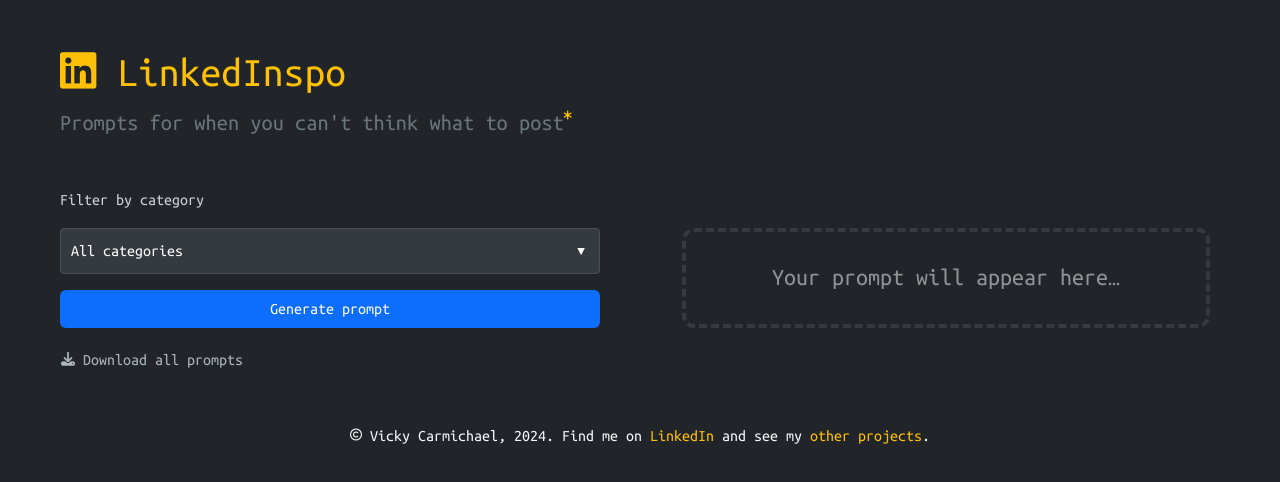
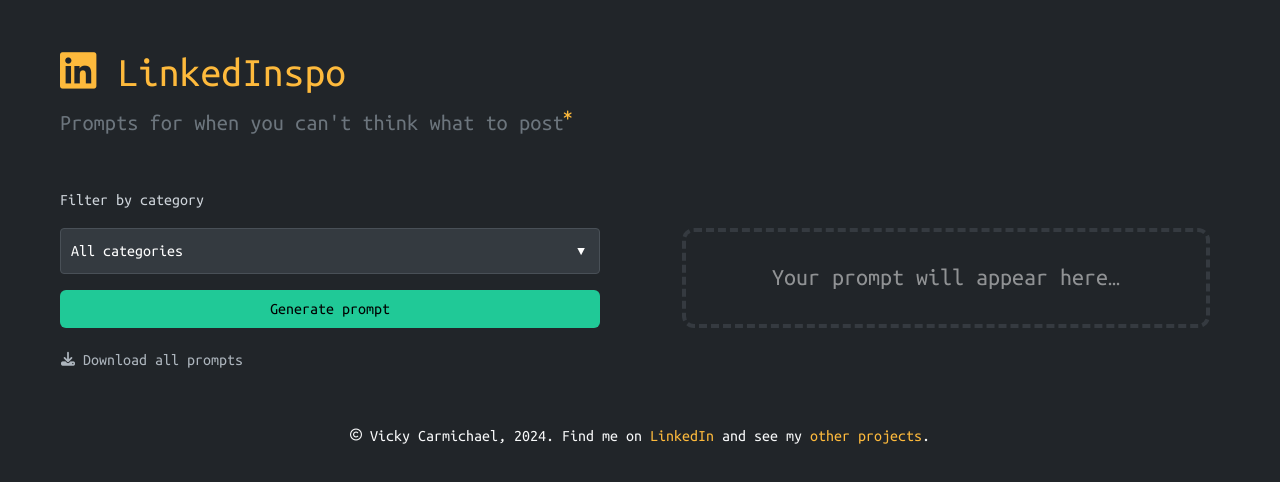
Before and after one commit to quovixi/linkedinspo, a plain HTML site: page index.html in a window 1280 px wide. Drawn offline with nearby package versions, Linux system fonts and the light colour scheme.

Commit message:
Update colours and favicon

```diff
--- a/styles.css
+++ b/styles.css
@@ -34,7 +34,7 @@
 
 h1 {
   font-size: 2.6rem;
-  color: var(--bs-yellow);
+  color: #FEBA3C;
 }
 
 h2, h3, h4 {
@@ -59,7 +59,7 @@
 }
 
 .tooltip-trigger {
-  color: var(--bs-yellow);
+  color: #FEBA3C;
   font-weight: bold;
   cursor: pointer;
 }
@@ -74,12 +74,12 @@
 }
 
 a {
-  color: var(--bs-yellow);
+  color: #FEBA3C;
   text-decoration: none;
 }
 
 a:hover, a:focus {
-  color: var(--bs-yellow);
+  color: #FEBA3C;
   text-decoration: underline;
 }
 
@@ -142,7 +142,7 @@
 }
 
 input:checked + .slider {
-  background-color: var(--bs-blue);
+  background-color: var(--bs-teal);
 }
 
 input:checked + .slider:before {
@@ -183,23 +183,21 @@
 
 .select-wrapper select:hover,
 .select-wrapper select:focus {
-  border-color: var(--bs-yellow);
+  border-color: #FEBA3C;
   outline: none;
 }
 
-.btn-blue {
-  background-color: var(--bs-blue);
-  color: white;
+.btn-blue,
+.btn-blue:focus {
+  background-color: var(--bs-teal);
+  color: black;
 }
 
 .btn-blue:hover {
-  background-color: var(--bs-blue);
+  background-color: var(--bs-teal);
   -webkit-transform: translateY(-1px);
   transform: translateY(-1px);
-}
-
-.btn-blue:focus {
-  background-color: #0a58ca;
+  color: black;
 }
 
 .btn-link {
```
Also changed, not shown: assets/LinkedInspo.png, assets/android-chrome-192x192.png, assets/android-chrome-512x512.png, assets/apple-touch-icon.png, assets/favicon-16x16.png, assets/favicon-32x32.png, assets/favicon.ico, assets/vicky.jpg, favicon.ico, 1 other file.
